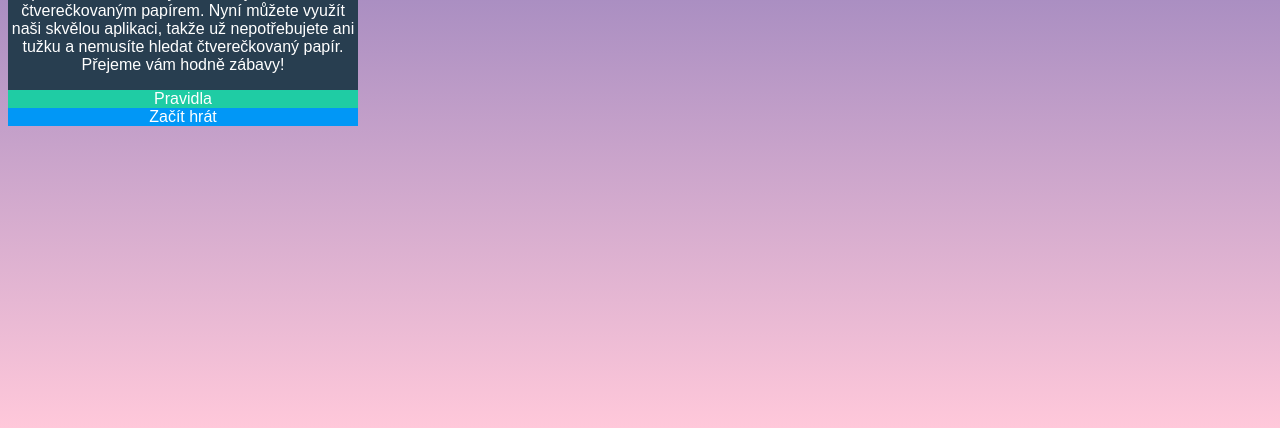
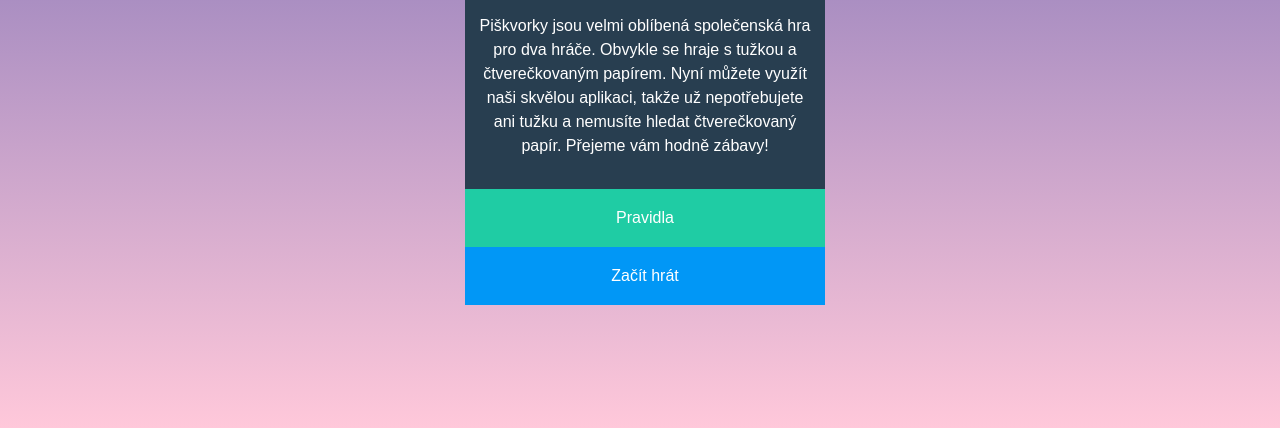
Before and after one commit to LucieTrojanova/piskvorky, a plain HTML site: page index.html in a window 1280 px wide. Shown: the part 372-800 px from the top of the page. Drawn offline with Linux system fonts and the light colour scheme.

Commit message:
písmo textu, okraje, velikost tlačítek, pozice obrázku na stránce

```diff
--- a/styly.css
+++ b/styly.css
@@ -10,13 +10,17 @@ body {
   flex-direction: column;
   color: #ffffff;
   text-align: center;
-  width: 350px;
+  width: 360px;
+  position: absolute;
+  top: 50px;
+  left: calc(50% - 175px);
 
 
 }
 
 .nadpis-text {
   background-color: #283e50;
+  padding: 0 0 15px 0;
 }
 
 .uvodni-obrazek {
@@ -31,17 +35,19 @@ h1 {
 
 p {
   flex-wrap: wrap;
-  font-family: sans-serif;
+  font-family: Arial, sans-serif;
   text-align: center;
+  padding: 0 10px;
+  line-height: 1.5;
 }
 
 .pravidla {
-
-
   background-color: #1fcca4;
   font-family: Arial, Helvetica, sans-serif;
   color: #ffffff;
   text-decoration-line: none;
+
+  padding: 20px 0;
 }
 
 .pravidla:hover {
@@ -53,9 +59,9 @@ p {
 .zacit-hrat {
   background-color: #0197f6;
   font-family: Arial, Helvetica, sans-serif;
-
   color: #ffffff;
   text-decoration-line: none;
+  padding: 20px 0;
 }
 
 .zacit-hrat:hover {
```
